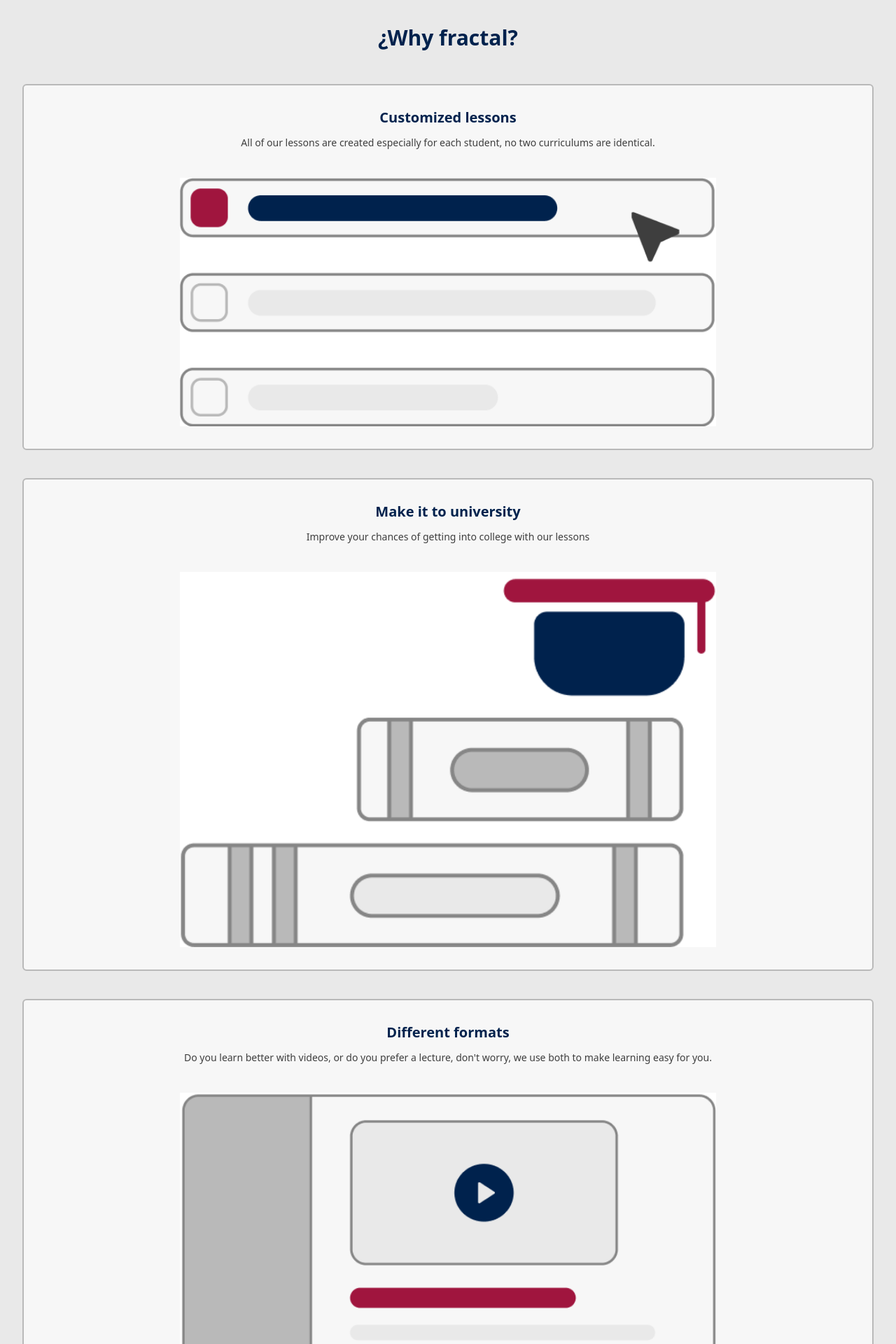
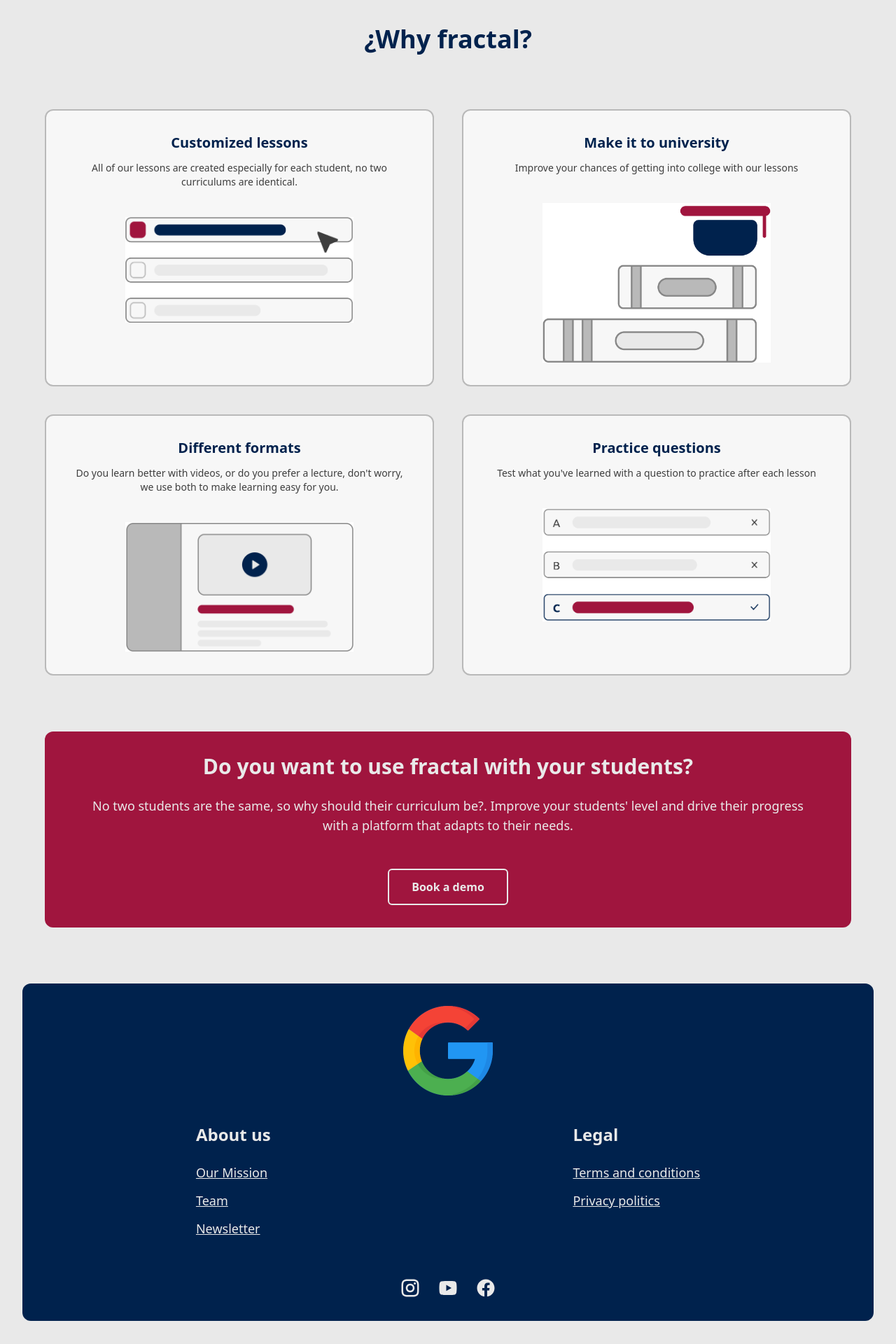
Before and after one commit to juan-camilo-rosero/fractal, a Next.js app: page / in a window 1280 px wide. Shown: the part 860-2780 px from the top of the page at 70% size. Built offline with nearby package versions, Linux system fonts and the light colour scheme.

Commit message:
Landing responsive for tablet

```diff
--- /dev/null
+++ b/src/app/components/footer/Footer.jsx
@@ -0,0 +1,37 @@
+import { RiInstagramLine } from "react-icons/ri";
+import { RiYoutubeFill } from "react-icons/ri";
+import { RiFacebookCircleFill } from "react-icons/ri";
+
+function Footer() {
+  return (
+    <footer className="w-screen px-8 pb-8">
+      <div className="w-full bg-fblue-700 rounded-xl flex flex-col items-center p-8 ">
+        <img
+          src="/logo/icon.png"
+          alt="Logo fractal"
+          className="w-1/2 md:w-32"
+        />
+        <div className="md:flex md:flex-row md:justify-around md:w-full">
+          <div className="flex flex-col items-center mt-10 text-fgray-200 gap-3">
+            <h4 className="text-2xl font-semibold mb-3 md:text-left md:w-full">About us</h4>
+            <a href="#" className="underline text-lg md:text-left md:w-full">Our Mission</a>
+            <a href="#" className="underline text-lg md:text-left md:w-full">Team</a>
+            <a href="#" className="underline text-lg md:text-left md:w-full">Newsletter</a>
+          </div>
+          <div className="flex flex-col items-center mt-10 text-fgray-200 gap-3">
+            <h4 className="text-2xl font-semibold mb-3 md:text-left md:w-full">Legal</h4>
+            <a href="#" className="underline text-lg md:text-left md:w-full">Terms and conditions</a>
+            <a href="#" className="underline text-lg md:text-left md:w-full">Privacy politics</a>
+          </div>
+        </div>
+        <div className="flex w-full items-center flex-row justify-center gap-6 mt-14 text-3xl text-fgray-200">
+            <RiInstagramLine/>
+            <RiYoutubeFill/>
+            <RiFacebookCircleFill/>
+        </div>
+      </div>
+    </footer>
+  );
+}
+
+export default Footer;
--- a/src/app/components/general/Button.jsx
+++ b/src/app/components/general/Button.jsx
@@ -11,7 +11,7 @@ function Button({ text, func, type, size, aditionalStyles = "" }) {
   const sizeClass = size ? `text-${size}` : "";
 
   const buttonClasses = `
-    font-semibold py-3 w-full rounded-md
+    font-semibold py-3 px-8 rounded-md outline-none
     ${baseClasses}
     ${sizeClass}
     ${aditionalStyles} /* Coloca las clases adicionales al final */
--- a/src/app/components/header/Header.jsx
+++ b/src/app/components/header/Header.jsx
@@ -2,10 +2,11 @@
 
 import Image from "next/image";
 import { RiMenu3Fill } from "react-icons/ri";
+import Button from '../general/Button'
 
 function Header() {
   return (
-    <header className="bg-fgray-200 w-screen px-8 py-4 fixed header-shadow flex flex-row  items-center justify-between">
+    <header className="bg-fgray-200 w-screen px-8 py-4 fixed header-shadow flex flex-row  items-center justify-between md:px-16">
       <Image
         src="/logo/icon.png"
         width={50}
@@ -14,9 +15,13 @@ function Header() {
         className="w-8 h-8"
         alt="Picture of the author"
       />
-      <button>
+      <button className="md:hidden">
         <RiMenu3Fill className="text-fred-700 text-3xl"/>
       </button>
+      <div className="hidden md:flex md:flex-row md:gap-8">
+        <Button text="Login" type="secondary" func={e => console.log("I'm the login button :3")}/>
+        <Button text="Sign up" type="primary" func={e => console.log("I'm the sign up button :3")}/>
+      </div>
     </header>
   );
 }
--- a/src/app/components/landing/CTA.jsx
+++ b/src/app/components/landing/CTA.jsx
@@ -3,11 +3,11 @@
 import Button from '../general/Button'
 function CTA() {
   return (
-    <section className="px-8 pb-20">
-        <div className="bg-fred-700 rounded-md min-h-20 p-8 text-fgray-200">
-            <h3 className="text-center font-semibold text-2xl">Do you want to use fractal with your students?</h3>
-            <p className="mt-6 text-center text-sm">No two students are the same, so why should their curriculum be?. Improve your students' level and drive their progress with a platform that adapts to their needs.</p>
-            <div className='mt-12'>
+    <section className="px-8 pb-20 md:px-16">
+        <div className="bg-fred-700 rounded-xl min-h-20 p-8 text-fgray-200 md:px-16">
+            <h3 className="text-center font-semibold text-2xl md:text-3xl">Do you want to use fractal with your students?</h3>
+            <p className="mt-6 text-center text-sm md:text-lg">No two students are the same, so why should their curriculum be?. Improve your students' level and drive their progress with a platform that adapts to their needs.</p>
+            <div className='mt-12 flex items-center w-full justify-center'>
                 <Button text="Book a demo" func={e => console.log("Presionaste el CTA")} aditionalStyles="border-fgray-200 text-fgray-200"/>
             </div>
         </div>
--- a/src/app/components/landing/Features.jsx
+++ b/src/app/components/landing/Features.jsx
@@ -1,19 +1,45 @@
-'use client'
+"use client";
 
-import Figure from './Figure'
+import Figure from "./Figure";
 
 function Features() {
   return (
-    <section className='pt-24 px-8 min-h-screen pb-20'>
-        <h2 className='text-center font-semibold text-3xl text-fblue-700 mb-12'>¿Why fractal?</h2>
-        <div className='flex flex-col gap-10 items-center'>
-            <Figure title="Customized lessons" desc="All of our lessons are created especially for each student, no two curriculums are identical." route="/images/features/feature_1.png" alt="Customized lessons"></Figure>
-            <Figure title="Make it to university" desc="Improve your chances of getting into college with our lessons" route="/images/features/feature_2.png" alt="Make it to university"></Figure>
-            <Figure title="Different formats" desc="Do you learn better with videos, or do you prefer a lecture, don't worry, we use both to make learning easy for you." route="/images/features/feature_3.png" alt="Different formats"></Figure>
-            <Figure title="Practice questions" desc="Test what you've learned with a question to practice after each lesson" route="/images/features/feature_4.png" alt="Practice questions"></Figure>
+    <section className="pt-24 px-8 min-h-screen pb-20 md:px-16">
+      <h2 className="text-center font-semibold text-3xl text-fblue-700 mb-12 md:text-4xl md:mb-20">
+        ¿Why fractal?
+      </h2>
+      <div className="flex flex-col gap-10 items-center md:flex-row md:flex-wrap md:justify-between">
+        <div className="flex flex-col gap-10 md:flex-row">
+          <Figure
+            title="Customized lessons"
+            desc="All of our lessons are created especially for each student, no two curriculums are identical."
+            route="/images/features/feature_1.png"
+            alt="Customized lessons"
+          />
+          <Figure
+            title="Make it to university"
+            desc="Improve your chances of getting into college with our lessons"
+            route="/images/features/feature_2.png"
+            alt="Make it to university"
+          />
         </div>
+        <div className="flex flex-col gap-10 md:flex-row">
+          <Figure
+            title="Different formats"
+            desc="Do you learn better with videos, or do you prefer a lecture, don't worry, we use both to make learning easy for you."
+            route="/images/features/feature_3.png"
+            alt="Different formats"
+          />
+          <Figure
+            title="Practice questions"
+            desc="Test what you've learned with a question to practice after each lesson"
+            route="/images/features/feature_4.png"
+            alt="Practice questions"
+          />
+        </div>
+      </div>
     </section>
-  )
+  );
 }
 
-export default Features
+export default Features;
--- a/src/app/components/landing/Figure.jsx
+++ b/src/app/components/landing/Figure.jsx
@@ -1,8 +1,8 @@
 'use client'
 
-function Figure({route, alt, title, desc}) {
+function Figure({route, alt, title, desc, aditionalClasses}) {
   return (
-    <figure className='w-full rounded-md bg-fgray-100 border-fgray-400 border-[2px] p-8'>
+    <figure className={`w-full rounded-xl bg-fgray-100 border-fgray-400 border-[2px] p-8 ${aditionalClasses}`}>
         <h4 className='text-center font-semibold text-fblue-700 text-xl'>{title}</h4>
         <p className='text-sm mt-3 text-fgray-800 w-full text-center'>{desc}</p>
         <img src={route} alt={alt} className='w-2/3 block mx-auto mt-10'/>
--- a/src/app/components/landing/HeroSection.jsx
+++ b/src/app/components/landing/HeroSection.jsx
@@ -4,14 +4,14 @@ import Button from '../general/Button'
 
 function HeroSection() {
   return (
-    <section className="w-screen min-h-screen pt-20 px-8 flex flex-col items-center justify-center">
-        <h1 className="text-center text-[1.75rem] font-bold text-fblue-700">University preparation with a <span className="text-fred-700">tailor-made</span> study plan for you</h1>
-        <h2 className="text-fgray-600 text-center mt-10 font-semibold">A unique study path, created to improve your key areas and maximize your chances of getting into the university of your dreams.</h2>
-        <div className='w-full mt-8 flex flex-col items-center gap-6'>
+    <section className="w-screen min-h-screen pt-20 px-8 flex flex-col items-center justify-center md:w-2/3 md:mx-auto">
+        <h1 className="text-center text-[1.75rem] font-bold text-fblue-700 md:text-3xl">University preparation with a <span className="text-fred-700">tailor-made</span> study plan for you</h1>
+        <h2 className="text-fgray-600 text-center mt-10 font-semibold md:text-xl">A unique study path, created to improve your key areas and maximize your chances of getting into the university of your dreams.</h2>
+        <div className='w-full mt-8 flex flex-col items-center gap-6 md:mt-20'>
             <Button text="Sign up" type="primary" size="xl" func={e => console.log("Hola, presionaste el botón")
-            }/>
+            } aditionalStyles='w-full'/>
             <Button text="Login" type="secondary" size="xl" func={e => console.log("Hola, presionaste otro botón")
-            }/>
+            } aditionalStyles='w-full'/>
         </div>
         <div className='bg-fgray-400 w-screen h-[20vh] mt-20'></div>
     </section>
--- a/src/app/page.js
+++ b/src/app/page.js
@@ -2,6 +2,7 @@ import Header from './components/header/Header'
 import HeroSection from './components/landing/HeroSection'
 import Features from './components/landing/Features'
 import CTA from './components/landing/CTA'
+import Footer from './components/footer/Footer'
 
 export default function Home() {
   return (
@@ -10,6 +11,7 @@ export default function Home() {
       <HeroSection/>
       <Features/>
       <CTA/>
+      <Footer/>
     </div>
   );
 }
```
